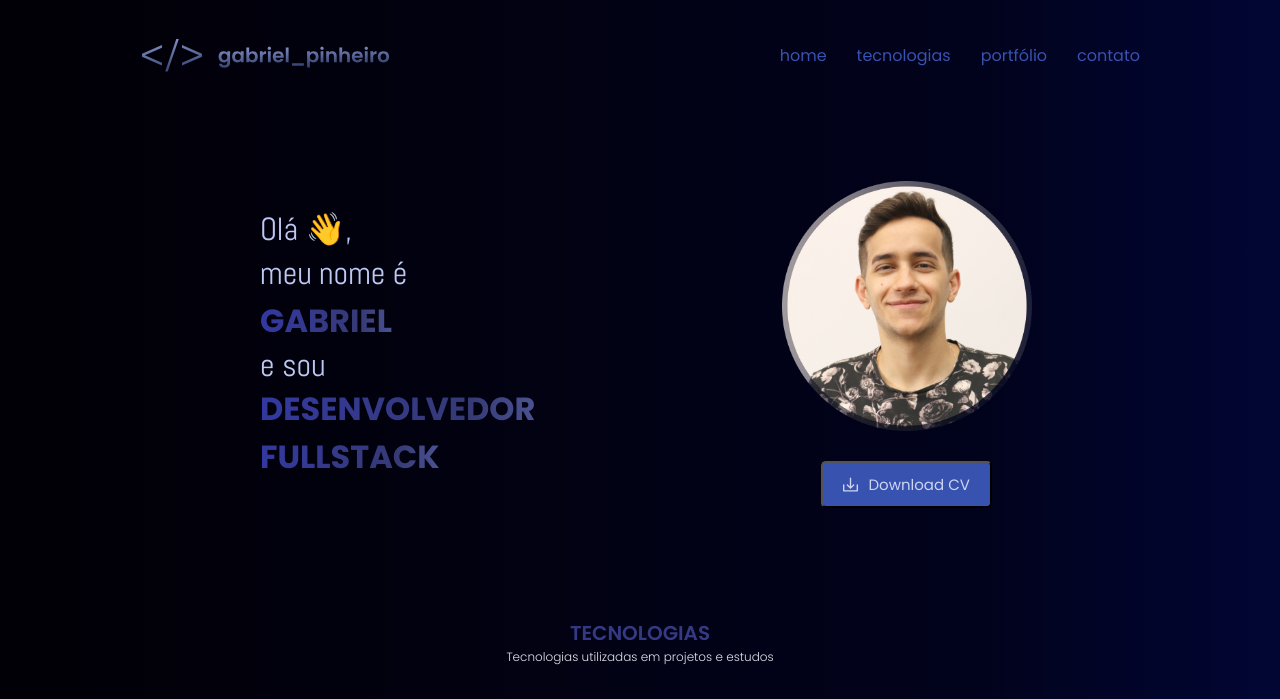
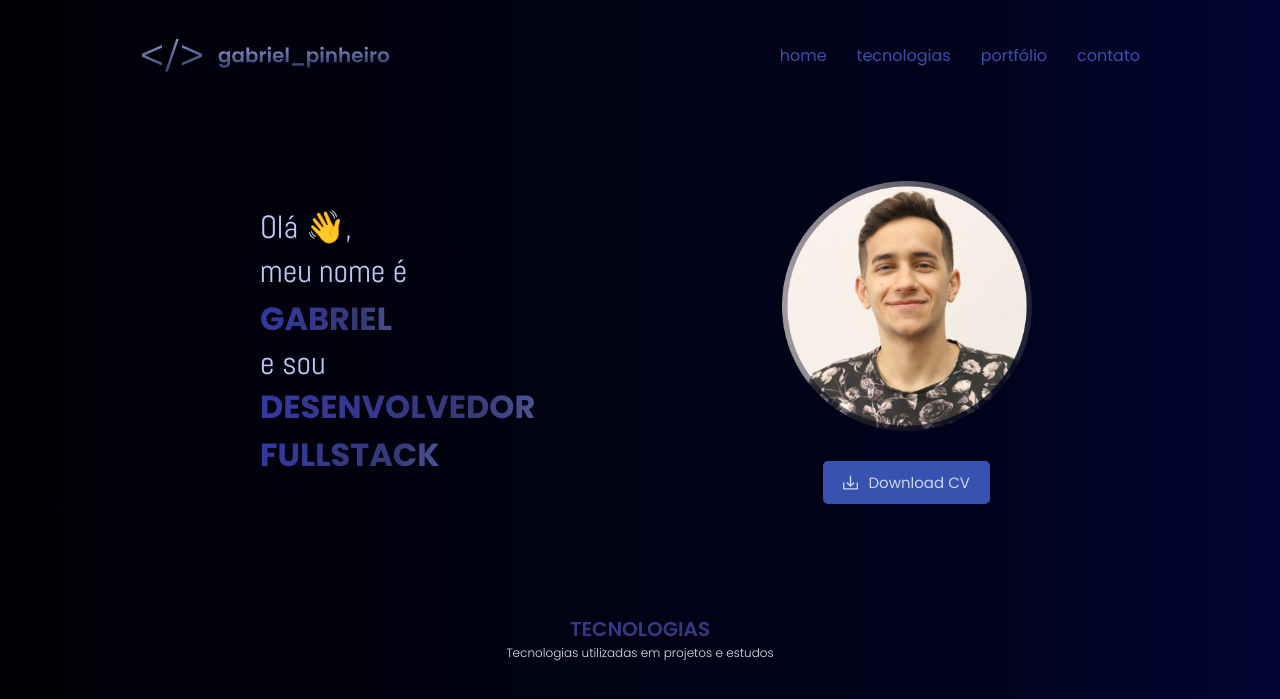
Before and after one commit to gabrielsvpinheiro/portfolio, a plain HTML site: page index.html in a window 1280 px wide. Shown: the top 699 px of the page. Drawn offline with Linux system fonts and the light colour scheme.

Commit message:
Border fix

```diff
--- a/css/introducao.css
+++ b/css/introducao.css
@@ -35,6 +35,7 @@
   color: #CDD5F2;
   padding: 10px 20px;
   border-radius: 5px;
+  border: 0px;
   font-size: 15px;
   font-weight: 400;
   text-decoration: none;
```
